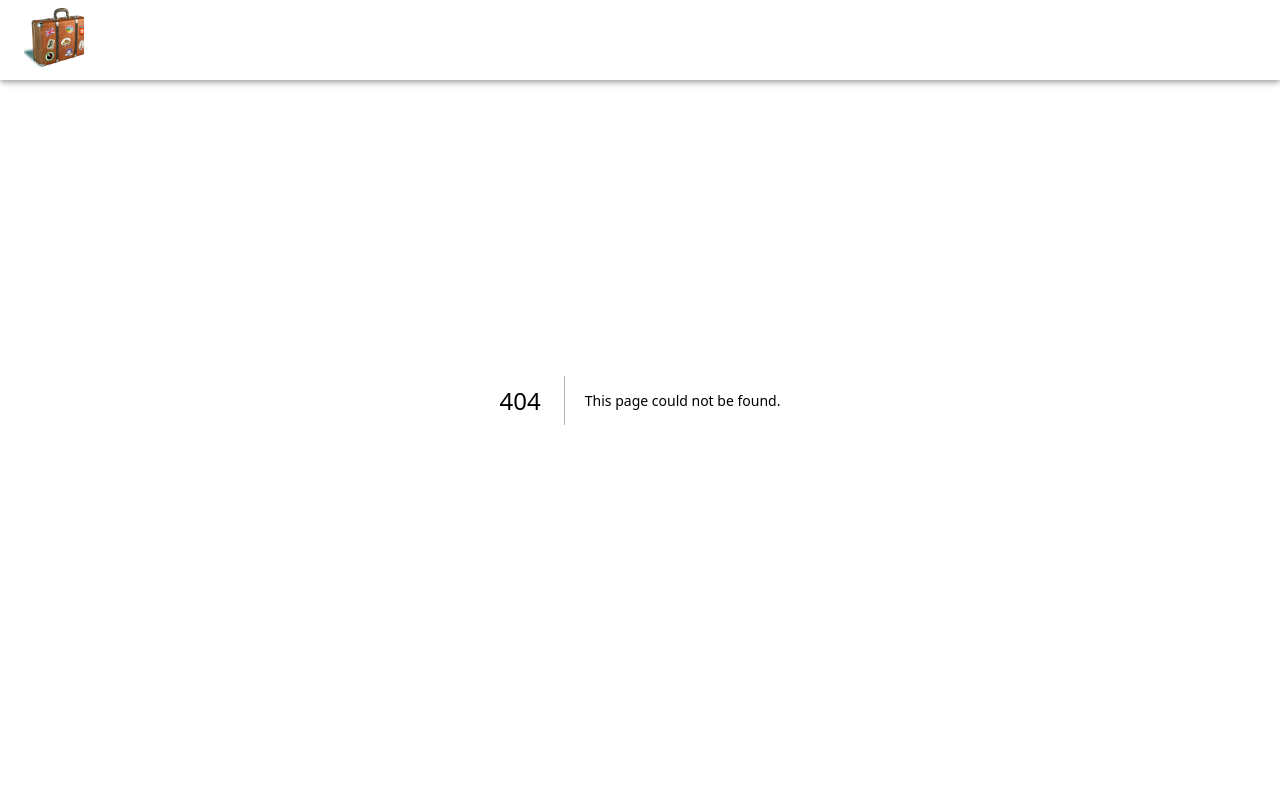
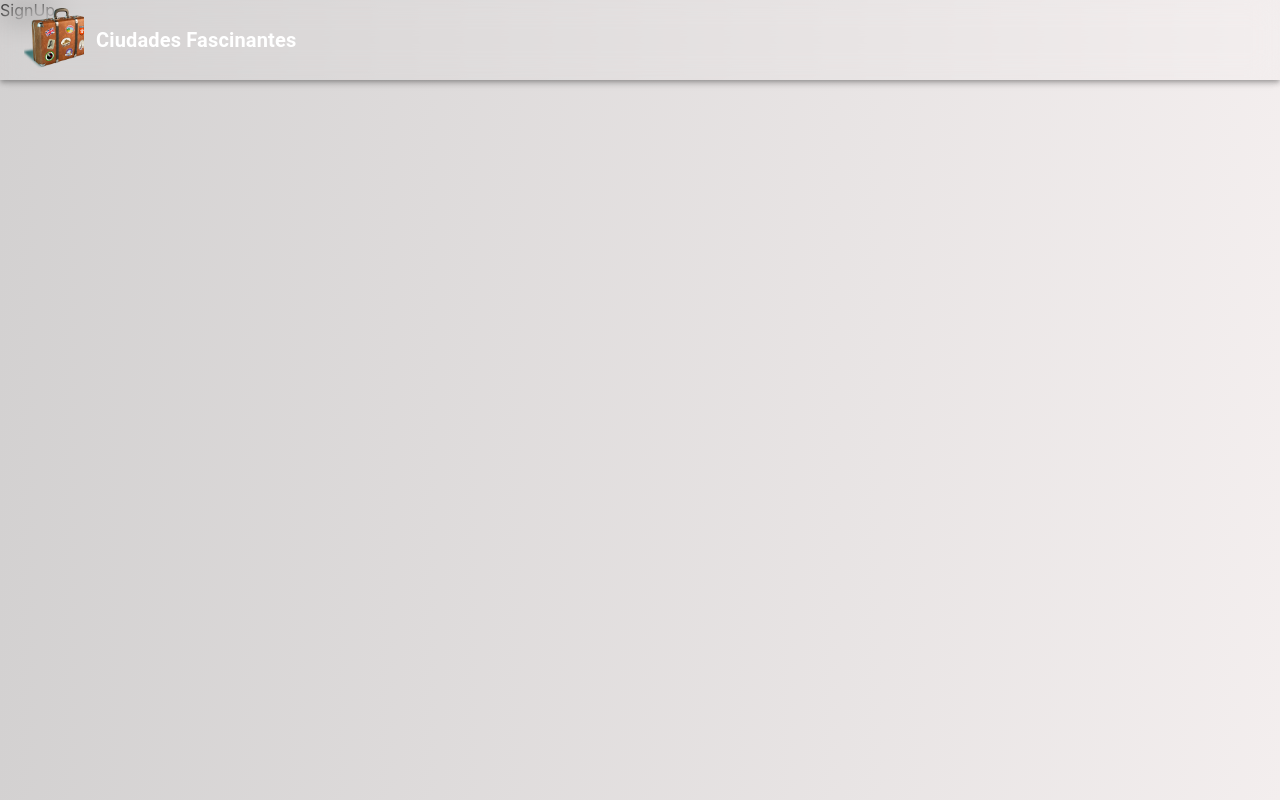
Before and after one commit to matiarias/ciudades-fascinantes-next-js-app, a Next.js app: page /signup/SignUp in a window 1280 px wide. Before the commit this address had no page. Built offline with nearby package versions, Linux system fonts and the light colour scheme.

Commit message:
se agregaron las rutas para los componentes login y signup

```diff
--- /dev/null
+++ b/pages/login/Login.jsx
@@ -0,0 +1,5 @@
+const Login = () => {
+  return <div>Login</div>;
+};
+
+export default Login;
--- /dev/null
+++ b/pages/signup/SignUp.jsx
@@ -0,0 +1,5 @@
+const SignUp = () => {
+  return <div>SignUp</div>;
+};
+
+export default SignUp;
```
